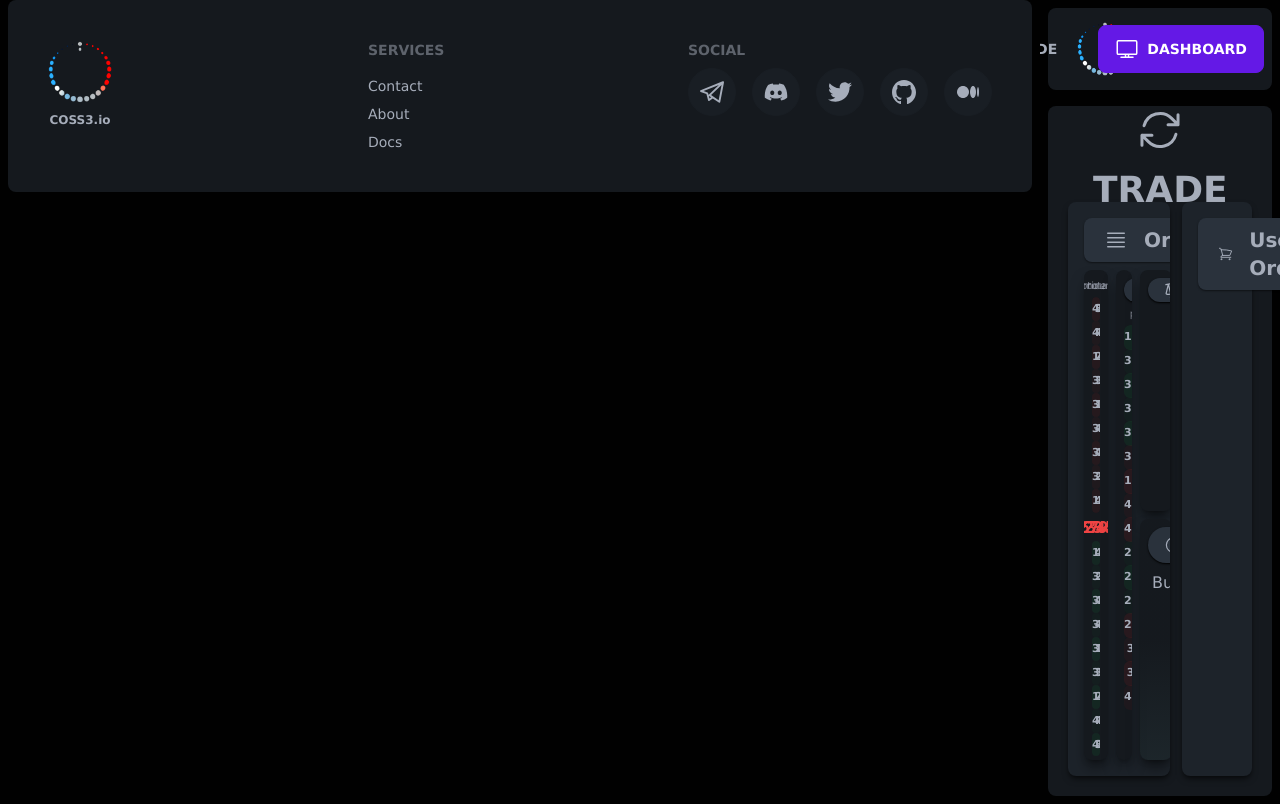
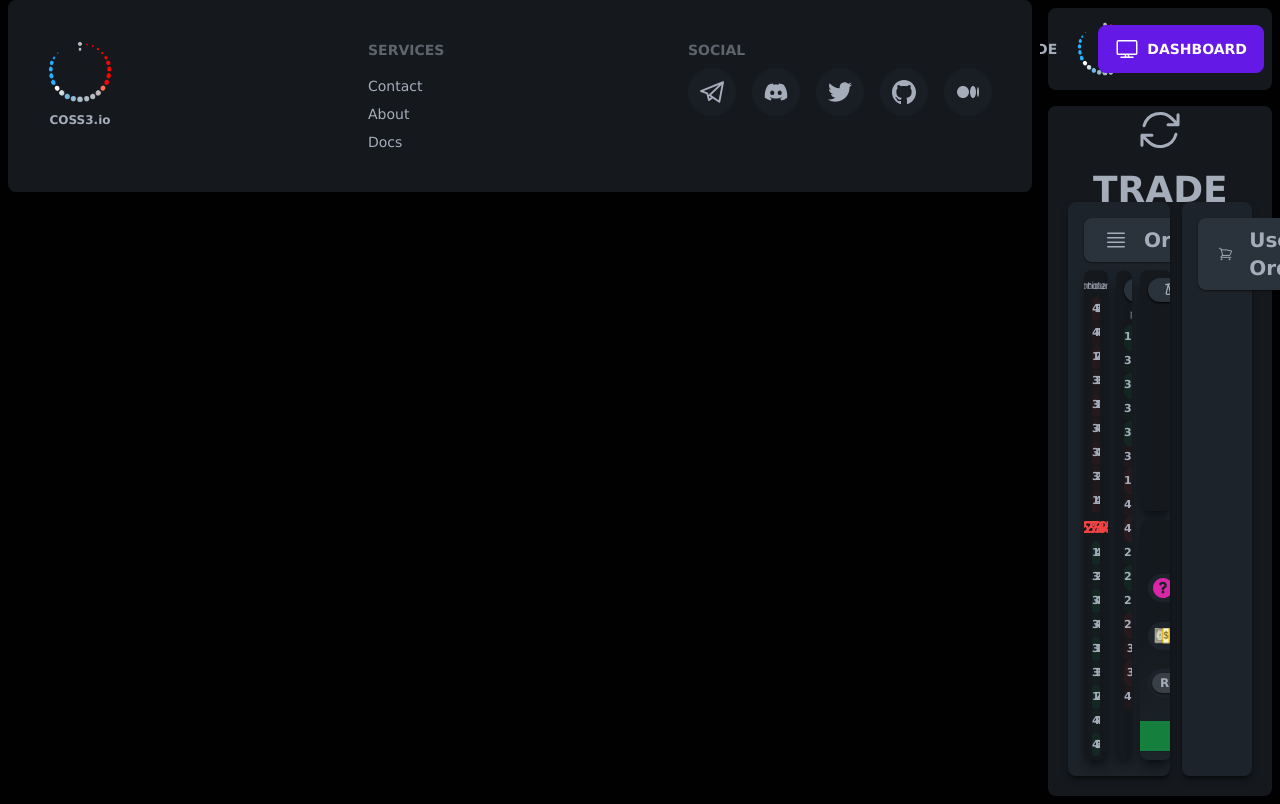
Before and after one commit to Coss3-io/web3, a Vue app: page /#/trade/1 in a window 1280 px wide. Built offline with nearby package versions, Linux system fonts and the light colour scheme; what @kyvg/vue3-notification would draw is missing.

Commit message:
adding new order section on the order book

```diff
--- a/src/component/sections/Trade/NewOrder.vue
+++ b/src/component/sections/Trade/NewOrder.vue
@@ -1,9 +1,9 @@
 <template>
   <div
-    class="grid grid-rows-[min-content_1fr] w-full h-full overflow-hidden transition-all p-2 bg-gradient-to-b from-base-300 via-base-300 rounded-lg shadow-lg shadow-black/50"
+    class="grid grid-cols-12 gap-1 gap-x-5 items-center justify-items-center grid-rows-[min-content_1fr_min-content] w-full h-full overflow-hidden transition-all p-2 bg-gradient-to-b from-base-300 via-base-300 rounded-lg shadow-lg shadow-black/50"
     :class="isBuyOrder ? 'to-green-900/5' : 'to-red-900/5'"
   >
-    <div class="col-span-full flex justify-center">
+    <div class="col-span-full">
       <div
         class="flex gap-2 items-center text-xs font-bold px-4 py-0.5 rounded-full bg-neutral shadow-sm shadow-black"
       >
@@ -25,22 +25,113 @@
         New Order
       </div>
     </div>
-    <div class="col-span-full flex w-full">
+    <div class="col-span-6 flex flex-col h-full w-full justify-evenly">
+      <div class="rounded-full flex bg-base-100 p-1">
+        <div class="w-7 h-5 swap swap-rotate">
+          <input v-model="isBuyOrder" type="checkbox" class="hidden" />
+          <img
+            v-if="quote in cryptoLogo"
+            :src="<string>cryptoLogo[quote]"
+            alt="token"
+            class="swap-on w-5 h-5"
+          />
+          <unknownTokenLogo
+            v-else
+            class="swap-on fill-secondary h-5 w-5"
+          ></unknownTokenLogo>
+          <img
+            v-if="base in cryptoLogo"
+            :src="<string>cryptoLogo[base]"
+            alt="token"
+            class="swap-off w-5 h-5"
+          />
+          <unknownTokenLogo
+            v-else
+            class="swap-off fill-primary h-5 w-5"
+          ></unknownTokenLogo>
+        </div>
+        <input
+          class="appearance-none focus:outline-none grow w-full bg-transparent text-center placeholder:text-white/20 placeholder:text-xs text-xs font-bold"
+          type="text"
+          placeholder="amount"
+        />
+      </div>
+      <div class="rounded-full flex bg-base-100 p-0.5 pl-1.5">
+        <img :src="dollars" alt="dollars" class="w-6 h-6" />
+        <input
+          class="appearance-none grow w-full focus:outline-none bg-transparent text-center placeholder:text-white/20 placeholder:text-xs text-xs font-bold"
+          type="text"
+          placeholder="price"
+        />
+      </div>
+      <div class="rounded-full flex bg-base-100 p-1 justify-between">
+        <div
+          class="text-xs font-bold rounded-full px-2 bg-neutral-content/20 flex items-center shadow shadow-black/50"
+        >
+          Receive
+        </div>
+        <div class="grow text-xs"></div>
+        <div class="w-5 h-5 swap swap-rotate">
+          <input v-model="isBuyOrder" type="checkbox" class="hidden" />
+          <img
+            v-if="base in cryptoLogo"
+            :src="<string>cryptoLogo[base]"
+            alt="token"
+            class="swap-on w-5 h-5"
+          />
+          <unknownTokenLogo
+            v-else
+            class="swap-on fill-primary w-5 h-5"
+          ></unknownTokenLogo>
+          <img
+            v-if="quote in cryptoLogo"
+            :src="<string>cryptoLogo[quote]"
+            alt="token"
+            class="swap-off w-5 h-5"
+          />
+          <unknownTokenLogo
+            v-else
+            class="swap-off fill-secondary h-5 w-5"
+          ></unknownTokenLogo>
+        </div>
+      </div>
+    </div>
+    <div class="col-span-6 flex flex-col h-full w-full justify-evenly">
       <div class="form-control relative">
-        <label class="cursor-pointer label gap-3 swap swap-rotate">
-          <div class="relative w-7 h-full flex items-center">
+        <div
+          class="absolute text-[9px] text-white/20 -top-3 left-1/2 -translate-x-full"
+        >
+          side
+        </div>
+        <label
+          class="cursor-pointer label justify-evenly gap-3 relative swap swap-rotate bg-base-100 rounded-full px-0.5 py-0.5"
+        >
+          <div class="relative w-12 h-full flex items-center col-start-2">
             <transition name="fadeNav">
-              <span v-if="isBuyOrder" class="absolute">Buy</span>
-              <span v-else class="absolute">Sell</span>
+              <span
+                v-if="isBuyOrder"
+                class="absolute text-xs font-bold w-full text-center"
+              >
+                Buy
+              </span>
+              <span v-else class="absolute text-xs font-bold w-full text-center">
+                Sell
+              </span>
             </transition>
           </div>
           <input
             type="checkbox"
-            :class="isBuyOrder ? '!border-green-700 !bg-green-700' :'!border-red-700 !bg-red-700'"
-            class="toggle col-start-3"
+            :class="
+              isBuyOrder
+                ? '!border-green-700 !bg-green-700'
+                : '!border-red-700 !bg-red-700'
+            "
+            class="toggle col-start-3 scale-75"
             v-model="isBuyOrder"
           />
-          <span class="label-text swap-on col-start-2">
+          <span
+            class="label-text swap-on col-start-1 rounded-full bg-green-700 text-base-300"
+          >
             <svg
               xmlns="http://www.w3.org/2000/svg"
               fill="none"
@@ -52,11 +143,59 @@
               <path
                 stroke-linecap="round"
                 stroke-linejoin="round"
-                d="M12 4.5v15m0 0l6.75-6.75M12 19.5l-6.75-6.75"
+                d="M9 12.75l3 3m0 0l3-3m-3 3v-7.5M21 12a9 9 0 11-18 0 9 9 0 0118 0z"
               />
             </svg>
           </span>
-          <span class="label-text swap-off col-start-2">
+          <span
+            class="label-text swap-off col-start-1 bg-red-700 rounded-full text-base-300"
+          >
+            <svg
+              xmlns="http://www.w3.org/2000/svg"
+              fill="none"
+              viewBox="0 0 24 24"
+              stroke-width="1.5"
+              stroke="currentColor"
+              class="w-5 h-5 rotate-180"
+            >
+              <path
+                stroke-linecap="round"
+                stroke-linejoin="round"
+                d="M9 12.75l3 3m0 0l3-3m-3 3v-7.5M21 12a9 9 0 11-18 0 9 9 0 0118 0z"
+              />
+            </svg>
+          </span>
+        </label>
+      </div>
+      <div class="form-control relative">
+        <div
+          class="absolute text-[9px] text-white/20 -top-3 left-1/2 -translate-x-full"
+        >
+          type
+        </div>
+        <label
+          class="label justify-evenly gap-3 swap swap-rotate bg-base-100 rounded-full px-0.5 py-0.5"
+        >
+          <div class="relative w-12 h-full flex items-center col-start-2">
+            <transition name="fadeNav">
+              <span
+                v-if="isMakerOrder"
+                class="absolute text-xs font-bold w-full text-center"
+              >
+                Maker
+              </span>
+              <span v-else class="absolute text-xs font-bold w-full text-center">
+                Taker
+              </span>
+            </transition>
+          </div>
+          <input
+            type="checkbox"
+            :class="isMakerOrder ? '' : '!border-yellow-600 !bg-yellow-600'"
+            class="toggle col-start-3 scale-75"
+            v-model="isMakerOrder"
+          />
+          <span class="label-text swap-on col-start-1 rounded-full">
             <svg
               xmlns="http://www.w3.org/2000/svg"
               fill="none"
@@ -68,21 +207,133 @@
               <path
                 stroke-linecap="round"
                 stroke-linejoin="round"
-                d="M12 19.5v-15m0 0l-6.75 6.75M12 4.5l6.75 6.75"
+                d="M2.25 12l8.954-8.955c.44-.439 1.152-.439 1.591 0L21.75 12M4.5 9.75v10.125c0 .621.504 1.125 1.125 1.125H9.75v-4.875c0-.621.504-1.125 1.125-1.125h2.25c.621 0 1.125.504 1.125 1.125V21h4.125c.621 0 1.125-.504 1.125-1.125V9.75M8.25 21h8.25"
+              />
+            </svg>
+          </span>
+          <span class="label-text swap-off col-start-1 rounded-full">
+            <svg
+              xmlns="http://www.w3.org/2000/svg"
+              fill="none"
+              viewBox="0 0 24 24"
+              stroke-width="1.5"
+              stroke="currentColor"
+              class="w-5 h-5"
+            >
+              <path
+                stroke-linecap="round"
+                stroke-linejoin="round"
+                d="M12 3v2.25m6.364.386l-1.591 1.591M21 12h-2.25m-.386 6.364l-1.591-1.591M12 18.75V21m-4.773-4.227l-1.591 1.591M5.25 12H3m4.227-4.773L5.636 5.636M15.75 12a3.75 3.75 0 11-7.5 0 3.75 3.75 0 017.5 0z"
               />
             </svg>
           </span>
         </label>
       </div>
+      <div class="form-control relative">
+        <div
+          class="absolute text-[9px] text-white/20 -top-3 left-1/2 -translate-x-full"
+        >
+          fees
+        </div>
+        <label
+          class="label justify-evenly gap-3 swap swap-rotate bg-base-100 rounded-full px-0.5 py-0.5"
+        >
+          <div class="relative w-12 h-full flex items-center col-start-2">
+            <transition name="fadeNav">
+              <span
+                v-if="isQuoteFeesOrder"
+                class="absolute text-xs font-bold w-full text-center"
+              >
+                {{ quote in cryptoTicker ? cryptoTicker[quote] : quote }}
+              </span>
+              <span v-else class="absolute text-xs font-bold w-full text-center">
+                {{ base in cryptoTicker ? cryptoTicker[base] : base }}
+              </span>
+            </transition>
+          </div>
+          <input
+            type="checkbox"
+            :class="
+              isQuoteFeesOrder
+                ? `${
+                    quote in cryptoBg ? cryptoBg[quote] : 'bg-secondary border-secondary'
+                  } ${quote in cryptoBorder ? cryptoBorder[quote] : ''}`
+                : `${base in cryptoBg ? cryptoBg[base] : 'bg-primary border-primary'} ${
+                    base in cryptoBorder ? cryptoBorder[base] : ''
+                  }`
+            "
+            class="toggle col-start-3 scale-75"
+            v-model="isQuoteFeesOrder"
+          />
+          <span class="label-text swap-on col-start-1 rounded-full">
+            <img
+              v-if="quote in cryptoLogo"
+              :src="<string>cryptoLogo[quote]"
+              alt="token"
+              class="w-5 h-5"
+            />
+            <unknownTokenLogo
+              v-else
+              class="fill-secondary w-5 h-5"
+            ></unknownTokenLogo>
+          </span>
+          <span class="label-text swap-off col-start-1 rounded-full">
+            <img
+              v-if="base in cryptoLogo"
+              :src="<string>cryptoLogo[base]"
+              alt="token"
+              class="w-5 h-5"
+            />
+            <unknownTokenLogo
+              v-else
+              class="fill-primary w-5 h-5"
+            ></unknownTokenLogo>
+          </span>
+        </label>
+      </div>
+    </div>
+    <div
+      class="col-span-full relative w-full h-full flex items-end justify-center min-h-8"
+    >
+      <transition name="fadeNav">
+        <button
+          v-if="isBuyOrder"
+          class="btn btn-sm btn-wide bg-green-700 text-white/70 hover:bg-neutral"
+        >
+          Buy
+        </button>
+        <button
+          v-else
+          class="btn btn-sm btn-wide bg-red-700 text-white/70 hover:bg-neutral"
+        >
+          Sell
+        </button>
+      </transition>
     </div>
   </div>
 </template>
 <script setup lang="ts">
 import { ref } from "vue";
+import {
+  cryptoLogo,
+  cryptoBg,
+  cryptoBorder,
+  cryptoNames,
+  cryptoTicker,
+} from "../../../types/cryptoSpecs";
+import {
+  unknownTokenLogo,
+  dollars,
+  moneyBag,
+} from "../../../asset/images/images";
 
 const props = defineProps<{
   newOrder: Object[];
 }>();
 
+const base = "0xabc...def";
+const quote = "0xabc...dzf";
 const isBuyOrder = ref(true);
+const isMakerOrder = ref(true);
+const isQuoteFeesOrder = ref(true);
 </script>
```
